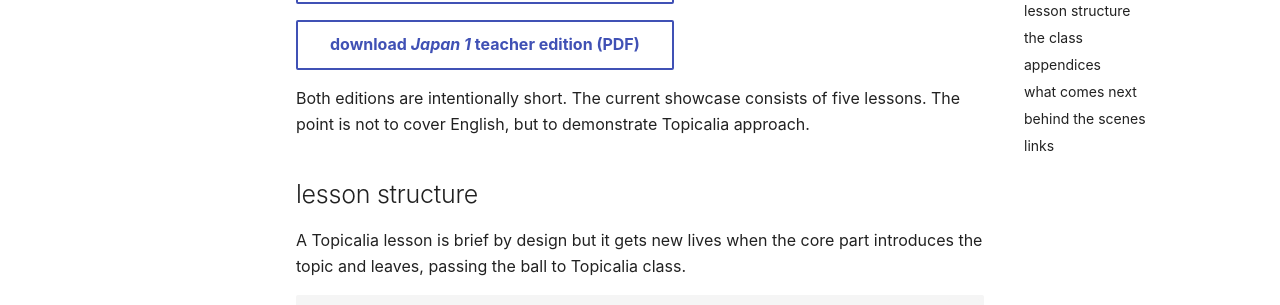
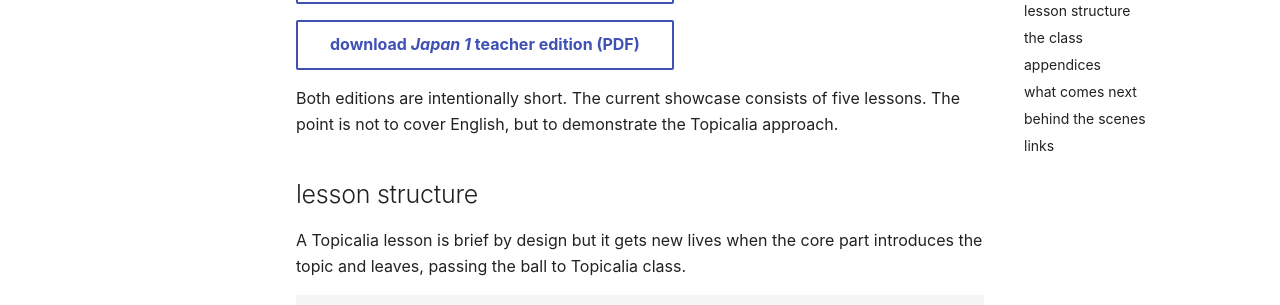
Before and after one commit to jiwanski/topicalia2-notes, an MkDocs documentation site: the page built from docs/index.md, in a window 1280 px wide and 900 px high, scrolled down 1439 px. Shown: the part 172-477 px from the top of the window. Built offline with MkDocs 1.6.1 and Material for MkDocs 9.7.7, drawn with Linux system fonts in a browser that asks for light colours; some of the changed text lies outside the part shown.

Commit message:
fix typos (#8)

```diff
--- a/docs/index.md
+++ b/docs/index.md
@@ -39,7 +39,7 @@ A typical courselet comes as student and teacher editions - with a twist.
 
 [download _Japan 1_ teacher edition (PDF)](https://github.com/jiwanski/topicalia2-notes/releases/download/japan-1-demo/topicalia-japan1-teacher.pdf){ .md-button }
 
-Both editions are intentionally short. The current showcase consists of five lessons. The point is not to cover English, but to demonstrate Topicalia approach.
+Both editions are intentionally short. The current showcase consists of five lessons. The point is not to cover English, but to demonstrate the Topicalia approach.
 
 ## lesson structure
 
```
Also changed, not shown: other parts of docs/index.md (+1 -1 lines).
